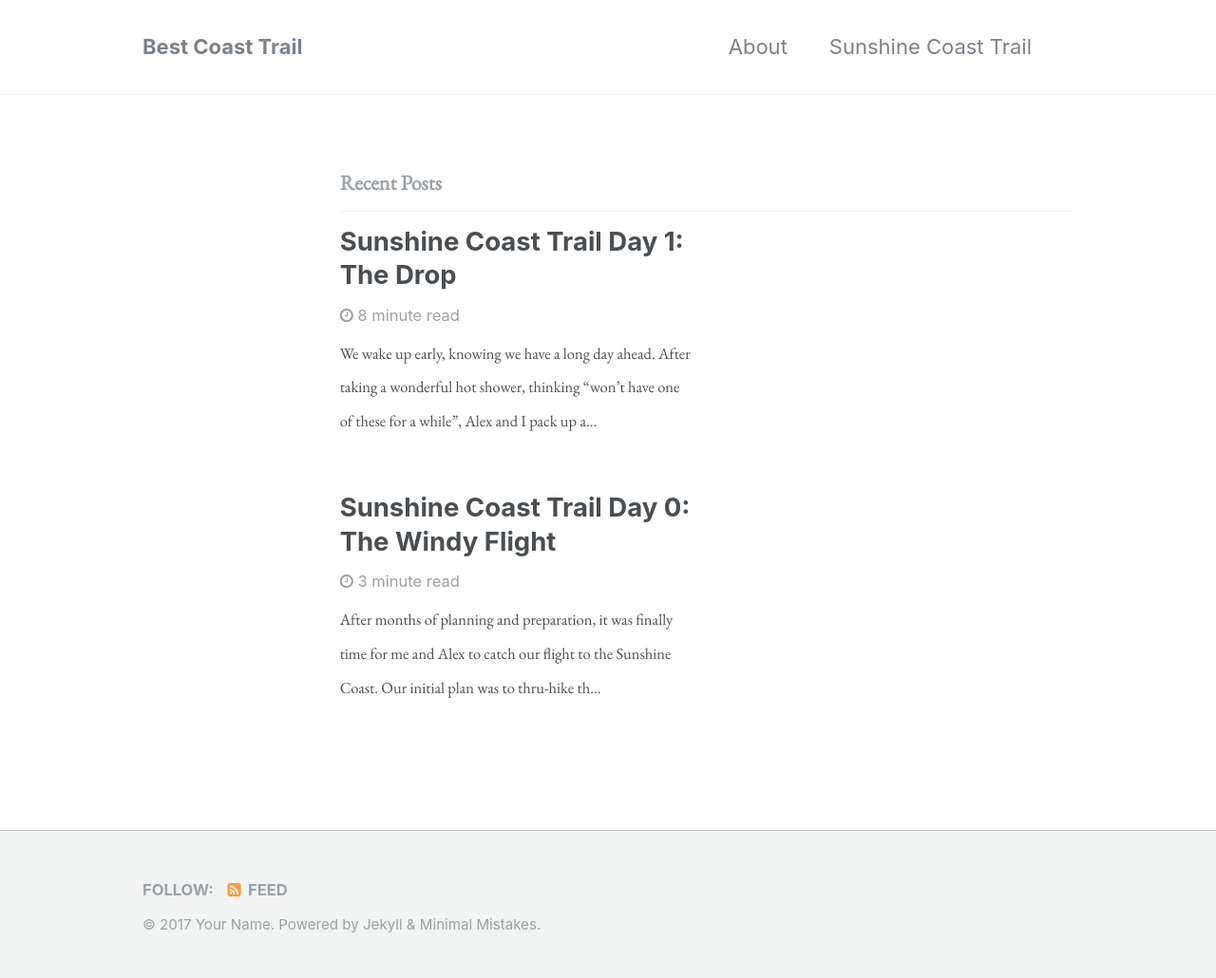
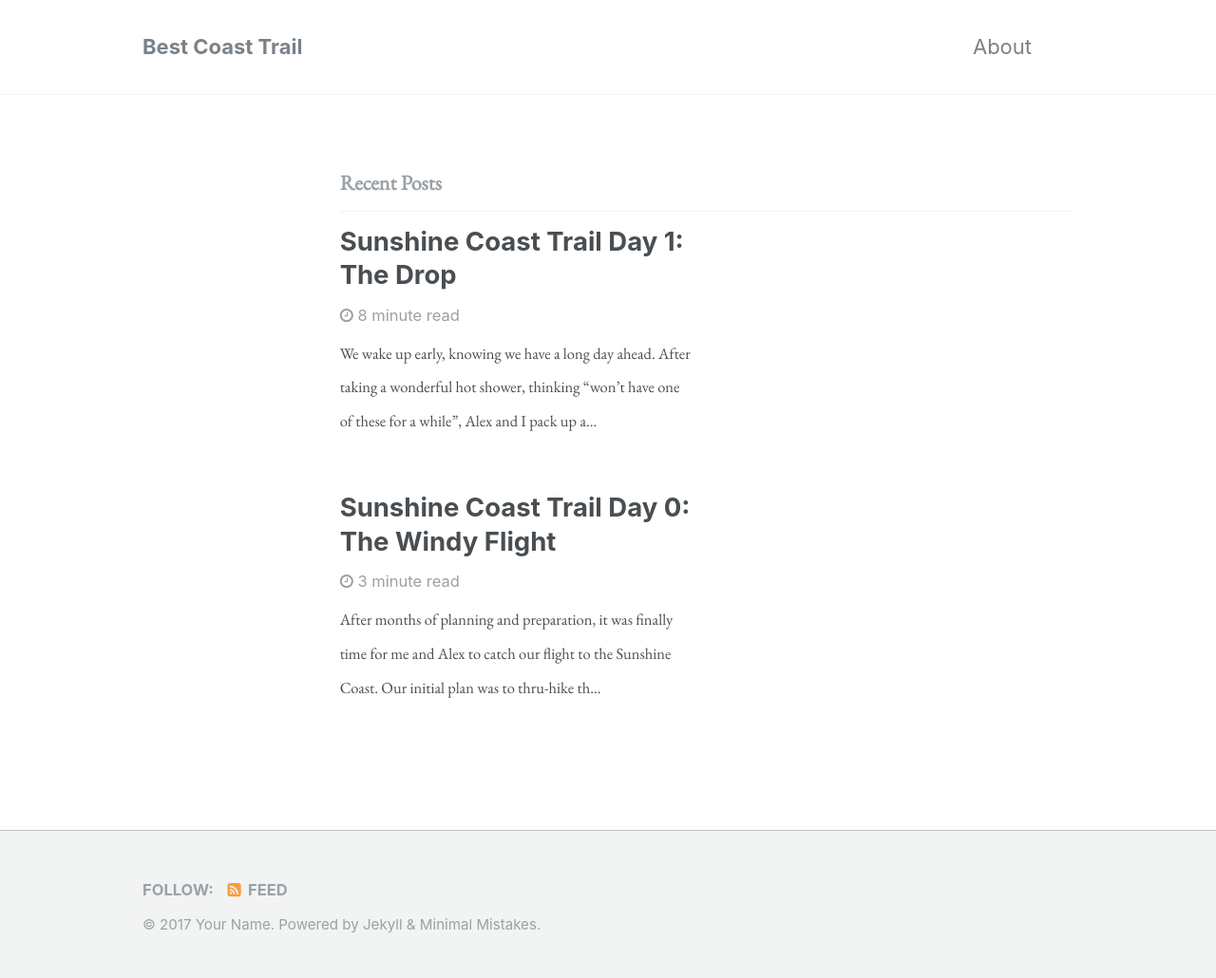
Before and after one commit to BestCoastTrail/BestCoastTrail.github.io, a Jekyll site: the page built from index.html, in a window 1280 px wide. Shown: the whole page at 95% size. Built offline with Jekyll 4.4.1, drawn with Linux system fonts in a browser that asks for light colours; the list of posts is cut into pages by our own code.

Commit message:
Changed nav

```diff
--- a/_data/navigation.yml
+++ b/_data/navigation.yml
@@ -4,8 +4,6 @@ main:
   #   url: https://mmistakes.github.io/minimal-mistakes/docs/quick-start-guide/
   - title: "About"
     url: /about
-  - title: "Sunshine Coast Trail"
-    url: /sunshine-coast-trail/
   # - title: "Sample Collections"
   #   url: /collection-archive/
   # - title: "Sitemap"
--- a/_pages/sunshine-coast-trail.md
+++ /dev/null
@@ -1,5 +0,0 @@
----
-title: "Sunshine Coast Trail"
-layout: single
-permalink: /sunshine-coast-trail.html
----
```
